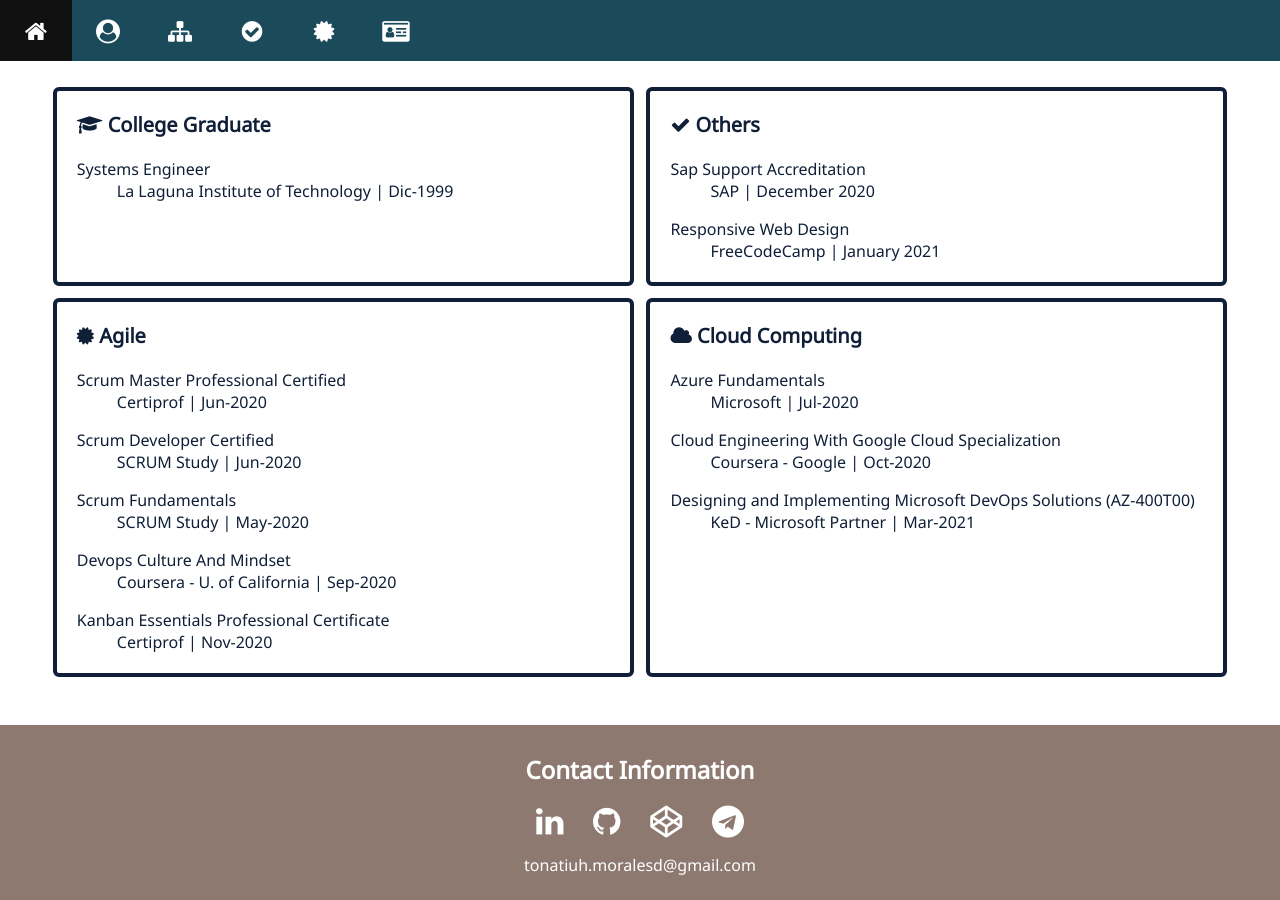
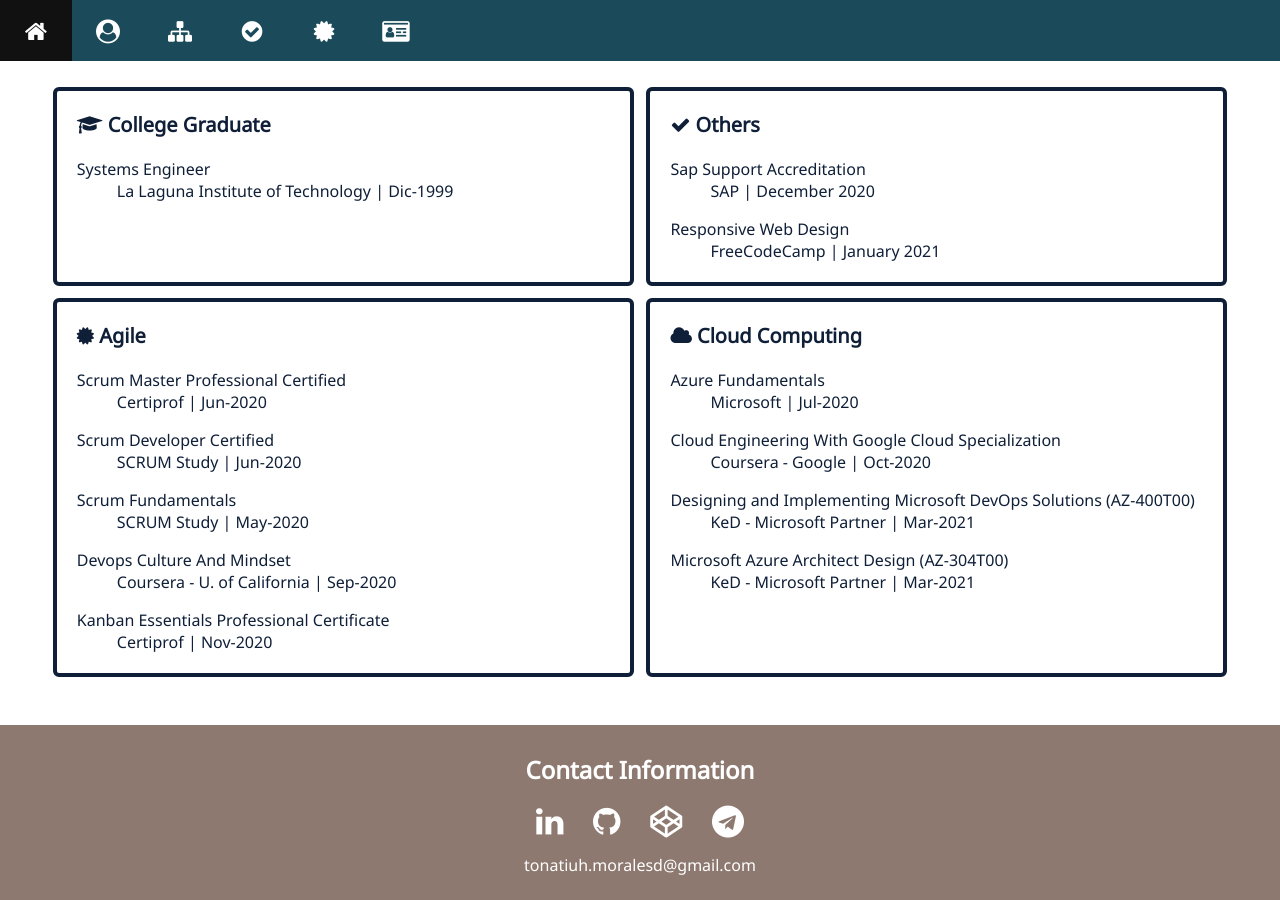
Before and after one commit to blackc0mb/blackc0mb.github.io, a Jekyll site: the page cv/index.html, which Jekyll copies as it is, in a window 1280 px wide and 900 px high, scrolled down 2469 px. Built offline with Jekyll 4.4.1, drawn with Linux system fonts in a browser that asks for light colours.

```diff
--- a/cv/index.html
+++ b/cv/index.html
@@ -177,6 +177,8 @@
                   <dd>Coursera - Google | Oct-2020</dd>
                   <dt class="style-dt">Designing and Implementing Microsoft DevOps Solutions (AZ-400T00)</dt>
                   <dd>KeD - Microsoft Partner | Mar-2021</dd>
+                  <dt class="style-dt">Microsoft Azure Architect Design (AZ-304T00)</dt>
+                  <dd>KeD - Microsoft Partner | Mar-2021</dd>
                </div>
             </div>
          </section>
```
